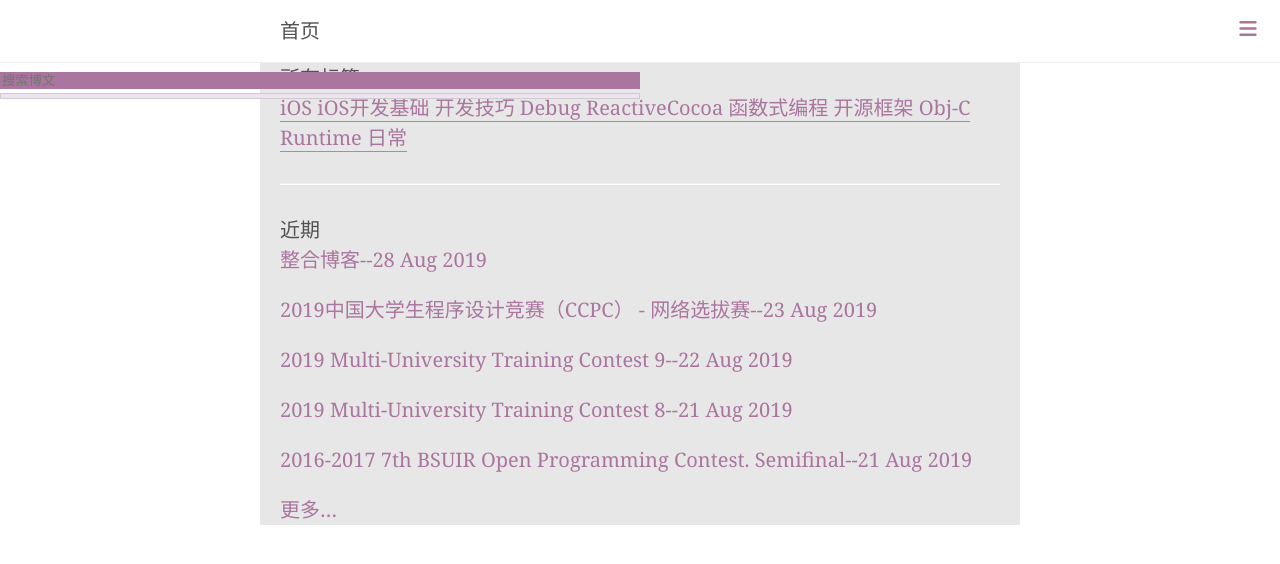
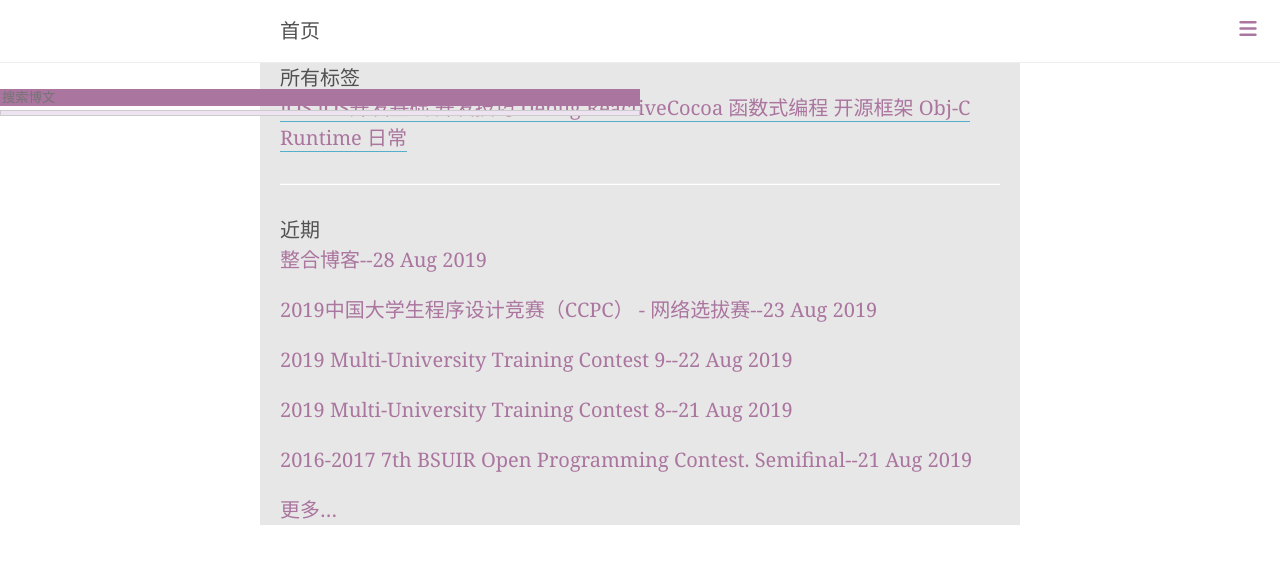
Before and after one commit to XtrueT/xtruet.github.com, a Jekyll site: the page built from index.html, in a window 1280 px wide. Shown: the top 564 px of the page. Built offline with Jekyll 4.4.1, drawn with Linux system fonts in a browser that asks for light colours; nearby versions of some CDN libraries; library files that are not in the unit come from our copies; comment, search, counter and statistics services are not loaded.

Commit message:
Update index.css

```diff
--- a/public/css/index.css
+++ b/public/css/index.css
@@ -37,13 +37,15 @@ h3 {
   background-image: none;
 }
 .search-container{
-  margin-left: auto;
-  margin-right: auto;
+  left: auto;
+  top:80px;
+  right: auto;
   position: absolute;
   display:block;
   width: 50vw;
   height: 50px;
   z-index: 999;
+  margin-bottom: 3em;
 }
 #search-input {
   background: #aa759f;
```
